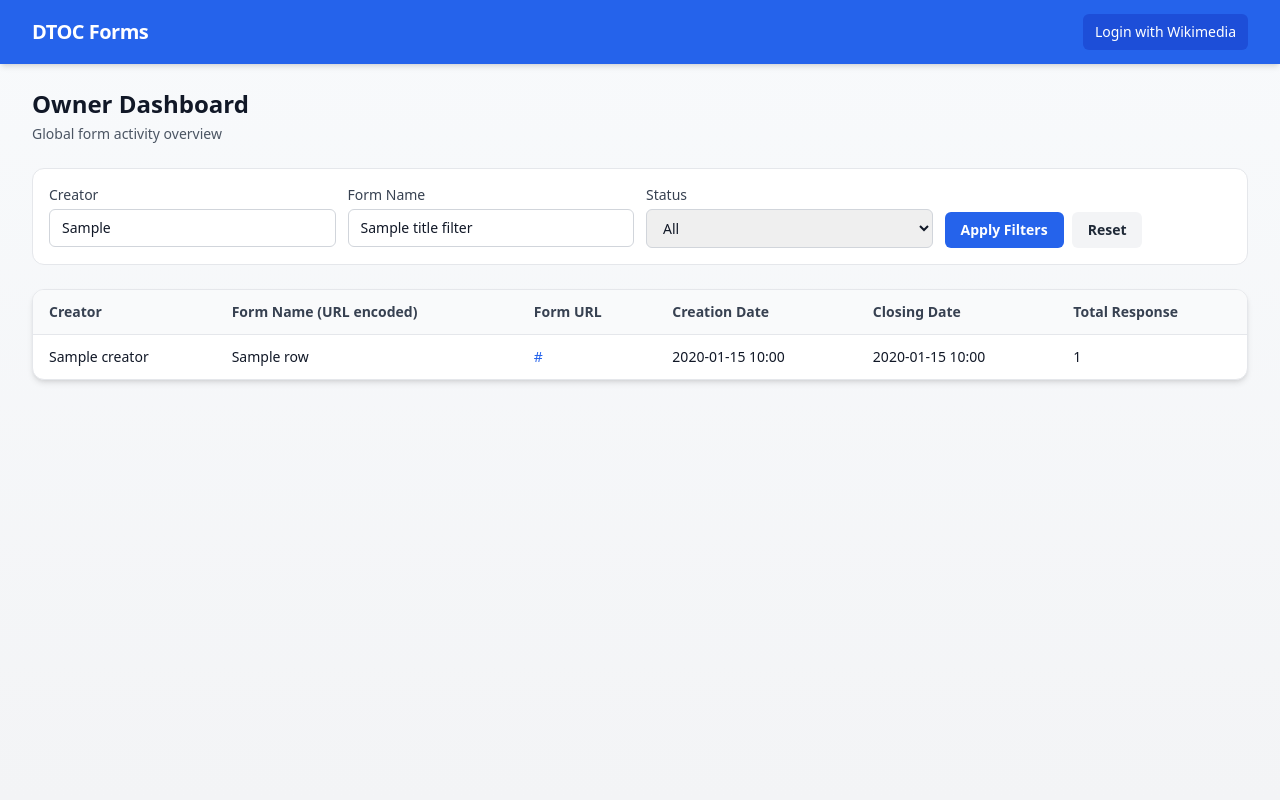
After one commit to shakil-mdshosen/dtoc, a Flask app: template templates/owner_dashboard.html in a window 1280 px wide. The commit adds this page. Run offline with Flask 3, Linux system fonts and the light colour scheme; the template is opened without the code that fills it: most values are stand-ins (such as "Sample title", 1, 10 or a date in 2020); some libraries are stand-ins or nearby versions.

Commit message:
Add owner-only super admin dashboard module
Agent-Logs-Url: https://github.com/shakil-mdshosen/dtoc/sessions/771bff29-19fc-4e74-8c77-f18b90514e7c

Co-authored-by: shakil-mdshosen <61971419+shakil-mdshosen@users.noreply.github.com>

```diff
--- a/config.py
+++ b/config.py
@@ -2,6 +2,7 @@ import os
 
 class Config:
     SECRET_KEY = os.environ.get("SECRET_KEY", "dev-secret-key")
+    OWNER_USERNAME = os.environ.get("OWNER_USERNAME", "MdsShakil")
 
     # OAuth configuration
     WIKI_CLIENT_ID = os.environ.get("WIKI_CLIENT_ID")
--- a/forms_api.py
+++ b/forms_api.py
@@ -1,5 +1,6 @@
 from flask import Blueprint, request, jsonify, render_template, redirect, url_for, session, flash
 from models import db, Form, Submission, Permission, AuditLog
+from config import Config
 import json
 import base64
 import binascii
@@ -8,6 +9,7 @@ from functools import wraps
 from html import escape
 from html.parser import HTMLParser
 from urllib.parse import urlparse
+from urllib.parse import quote
 
 forms_bp = Blueprint('forms', __name__)
 HEADER_IMAGE_MAX_BYTES = 2 * 1024 * 1024
@@ -155,6 +157,18 @@ def login_required(f):
         return f(*args, **kwargs)
     return decorated_function
 
+
+def owner_required(f):
+    @wraps(f)
+    def decorated_function(*args, **kwargs):
+        owner_username = (Config.OWNER_USERNAME or '').strip()
+        current_user = (session.get('username') or '').strip()
+        if not owner_username or current_user.casefold() != owner_username.casefold():
+            flash("You don't have permission to access the owner dashboard.", "danger")
+            return redirect(url_for('forms.dashboard'))
+        return f(*args, **kwargs)
+    return decorated_function
+
 @forms_bp.route('/builder', methods=['GET', 'POST'])
 @login_required
 def builder():
@@ -221,6 +235,57 @@ def dashboard():
     roles = {p.form_id: p.role for p in perms}
 
     return render_template('dashboard.html', forms=forms, roles=roles)
+
+
+@forms_bp.route('/owner/dashboard')
+@login_required
+@owner_required
+def owner_dashboard():
+    creator_filter = (request.args.get('creator') or '').strip()
+    title_filter = (request.args.get('title') or '').strip()
+    status_filter = (request.args.get('status') or 'all').strip().lower()
+    if status_filter not in {'all', 'active', 'closed'}:
+        status_filter = 'all'
+
+    query = (
+        db.session.query(Form, db.func.count(Submission.id).label('total_responses'))
+        .outerjoin(Submission, Submission.form_id == Form.id)
+    )
+
+    if creator_filter:
+        query = query.filter(Form.created_by.ilike(f'%{creator_filter}%'))
+    if title_filter:
+        query = query.filter(Form.title.ilike(f'%{title_filter}%'))
+    if status_filter == 'active':
+        query = query.filter(Form.is_active.is_(True))
+    elif status_filter == 'closed':
+        query = query.filter(Form.is_active.is_(False))
+
+    records = (
+        query.group_by(Form.id)
+        .order_by(Form.created_at.desc())
+        .all()
+    )
+    rows = [
+        {
+            'creator': form.created_by,
+            'title': form.title,
+            'encoded_title': quote(form.title, safe=''),
+            'created_at': form.created_at,
+            'closed_at': form.closed_at,
+            'total_responses': total_responses,
+            'form_url': url_for('forms.view_form', form_id=form.id, _external=True),
+        }
+        for form, total_responses in records
+    ]
+
+    return render_template(
+        'owner_dashboard.html',
+        rows=rows,
+        creator_filter=creator_filter,
+        title_filter=title_filter,
+        status_filter=status_filter
+    )
 
 @forms_bp.route('/form/<int:form_id>/close', methods=['POST'])
 @login_required
--- a/templates/base.html
+++ b/templates/base.html
@@ -20,6 +20,9 @@
                         {% if session.get('username') %}
                             <a href="{{ url_for('forms.dashboard') }}" class="text-white/95 hover:bg-blue-500 px-3 py-2 rounded-md text-sm font-medium">Dashboard</a>
                             <a href="{{ url_for('forms.builder') }}" class="text-white/95 hover:bg-blue-500 px-3 py-2 rounded-md text-sm font-medium">Create Form</a>
+                            {% if config['OWNER_USERNAME'] and session.get('username', '')|lower == config['OWNER_USERNAME']|lower %}
+                                <a href="{{ url_for('forms.owner_dashboard') }}" class="text-white/95 hover:bg-blue-500 px-3 py-2 rounded-md text-sm font-medium">Owner Dashboard</a>
+                            {% endif %}
                         {% endif %}
                     </div>
                 </div>
--- /dev/null
+++ b/templates/owner_dashboard.html
@@ -0,0 +1,68 @@
+{% extends "base.html" %}
+
+{% block content %}
+<div class="mb-6">
+    <h2 class="text-2xl font-bold text-gray-900">Owner Dashboard</h2>
+    <p class="text-sm text-gray-600 mt-1">Global form activity overview</p>
+</div>
+
+<form method="GET" action="{{ url_for('forms.owner_dashboard') }}" class="mb-6 bg-white border border-gray-200 rounded-xl p-4 grid grid-cols-1 md:grid-cols-4 gap-3">
+    <div>
+        <label for="creator" class="block text-sm font-medium text-gray-700 mb-1">Creator</label>
+        <input id="creator" name="creator" type="text" value="{{ creator_filter }}" class="w-full border border-gray-300 rounded-md px-3 py-2 text-sm" placeholder="Filter by creator">
+    </div>
+    <div>
+        <label for="title" class="block text-sm font-medium text-gray-700 mb-1">Form Name</label>
+        <input id="title" name="title" type="text" value="{{ title_filter }}" class="w-full border border-gray-300 rounded-md px-3 py-2 text-sm" placeholder="Filter by form name">
+    </div>
+    <div>
+        <label for="status" class="block text-sm font-medium text-gray-700 mb-1">Status</label>
+        <select id="status" name="status" class="w-full border border-gray-300 rounded-md px-3 py-2 text-sm">
+            <option value="all" {% if status_filter == 'all' %}selected{% endif %}>All</option>
+            <option value="active" {% if status_filter == 'active' %}selected{% endif %}>Active</option>
+            <option value="closed" {% if status_filter == 'closed' %}selected{% endif %}>Closed</option>
+        </select>
+    </div>
+    <div class="flex items-end gap-2">
+        <button type="submit" class="bg-blue-600 hover:bg-blue-700 text-white font-semibold px-4 py-2 rounded-md text-sm">Apply Filters</button>
+        <a href="{{ url_for('forms.owner_dashboard') }}" class="bg-gray-100 hover:bg-gray-200 text-gray-800 font-semibold px-4 py-2 rounded-md text-sm">Reset</a>
+    </div>
+</form>
+
+<div class="bg-white shadow-md border border-gray-200 overflow-x-auto rounded-xl">
+    <table class="min-w-full divide-y divide-gray-200 text-sm">
+        <thead class="bg-gray-50">
+            <tr>
+                <th class="px-4 py-3 text-left font-semibold text-gray-700">Creator</th>
+                <th class="px-4 py-3 text-left font-semibold text-gray-700">Form Name (URL encoded)</th>
+                <th class="px-4 py-3 text-left font-semibold text-gray-700">Form URL</th>
+                <th class="px-4 py-3 text-left font-semibold text-gray-700">Creation Date</th>
+                <th class="px-4 py-3 text-left font-semibold text-gray-700">Closing Date</th>
+                <th class="px-4 py-3 text-left font-semibold text-gray-700">Total Response</th>
+            </tr>
+        </thead>
+        <tbody class="divide-y divide-gray-200">
+            {% for row in rows %}
+            <tr>
+                <td class="px-4 py-3">{{ row.creator }}</td>
+                <td class="px-4 py-3 break-all">{{ row.encoded_title }}</td>
+                <td class="px-4 py-3 break-all"><a href="{{ row.form_url }}" class="text-blue-600 hover:text-blue-800" target="_blank" rel="noopener noreferrer">{{ row.form_url }}</a></td>
+                <td class="px-4 py-3">{{ row.created_at.strftime('%Y-%m-%d %H:%M') }}</td>
+                <td class="px-4 py-3">
+                    {% if row.closed_at %}
+                        {{ row.closed_at.strftime('%Y-%m-%d %H:%M') }}
+                    {% else %}
+                        -
+                    {% endif %}
+                </td>
+                <td class="px-4 py-3">{{ row.total_responses }}</td>
+            </tr>
+            {% else %}
+            <tr>
+                <td colspan="6" class="px-4 py-6 text-gray-500 italic text-center">No forms found for the selected filters.</td>
+            </tr>
+            {% endfor %}
+        </tbody>
+    </table>
+</div>
+{% endblock %}
```
Also changed, not shown: tests/test_owner_dashboard.py (added, +86 -0 lines).
